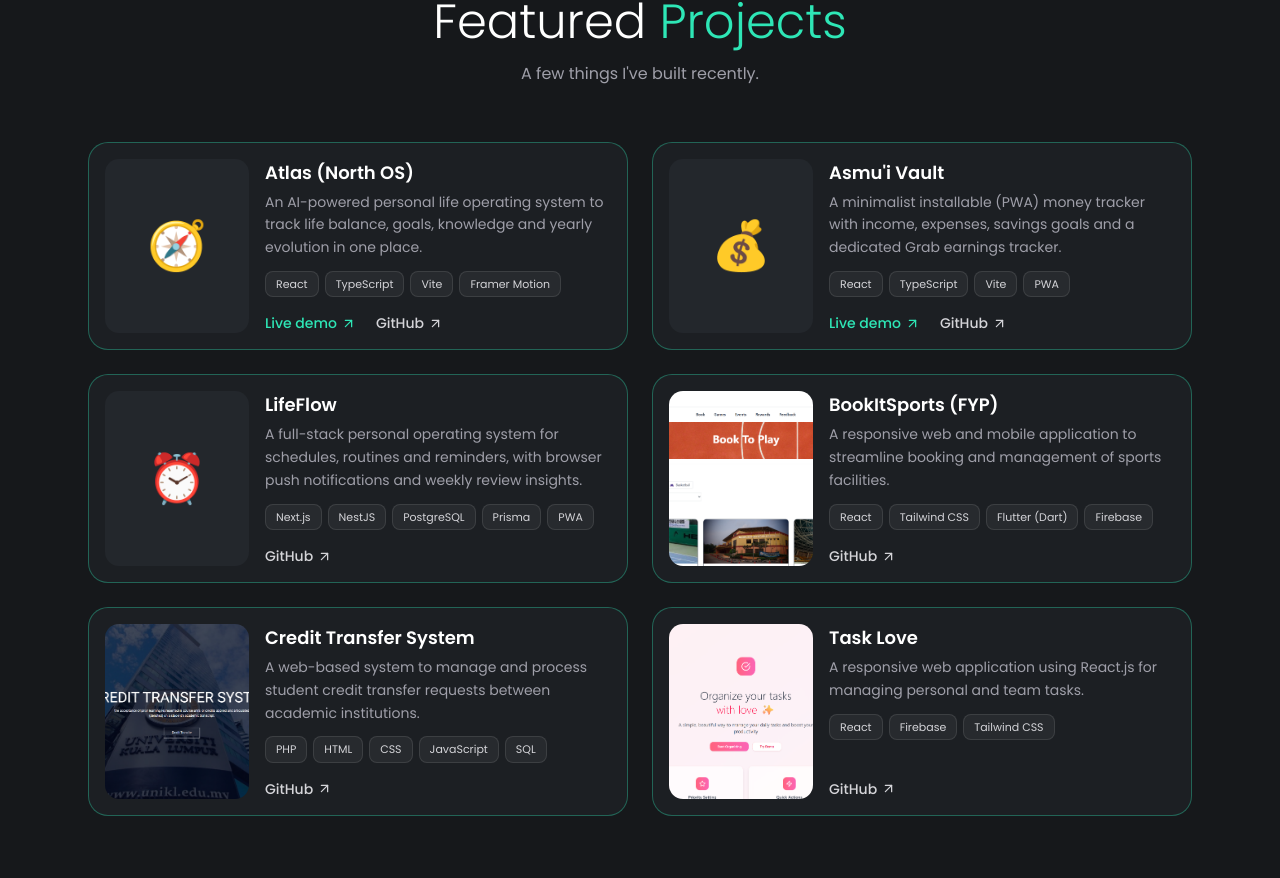
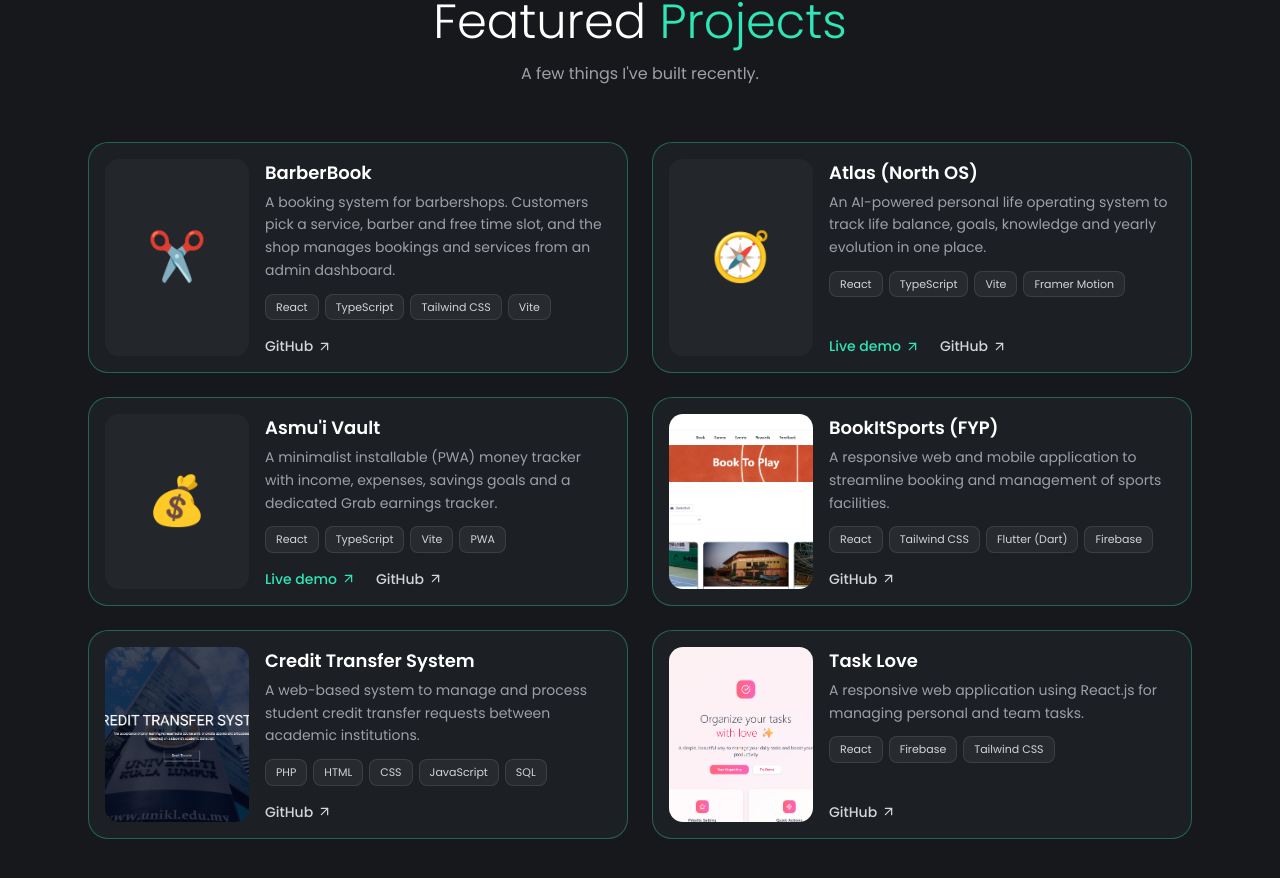
Before and after one commit to aiman279/portfolioNew, a React (Vite) app: page / in a window 1280 px wide. Shown: the part 3895-4773 px from the top of the page. Built offline with nearby package versions, Linux system fonts and the light colour scheme.

Commit message:
feat(projects): replace LifeFlow with BarberBook

```diff
--- a/src/components/Projects.tsx
+++ b/src/components/Projects.tsx
@@ -1,6 +1,15 @@
 import { ArrowUpRight } from "lucide-react";
 
 const projects = [
+  {
+    title: "BarberBook",
+    description:
+      "A booking system for barbershops. Customers pick a service, barber and free time slot, and the shop manages bookings and services from an admin dashboard.",
+    tech: ["React", "TypeScript", "Tailwind CSS", "Vite"],
+    image: "✂️",
+    github: "https://github.com/aiman279/barberbook",
+    live: "#",
+  },
   {
     title: "Atlas (North OS)",
     description:
@@ -18,15 +27,6 @@ const projects = [
     image: "💰",
     github: "https://github.com/aiman279/asmui-vault",
     live: "https://asmui-vault-three.vercel.app",
-  },
-  {
-    title: "LifeFlow",
-    description:
-      "A full-stack personal operating system for schedules, routines and reminders, with browser push notifications and weekly review insights.",
-    tech: ["Next.js", "NestJS", "PostgreSQL", "Prisma", "PWA"],
-    image: "⏰",
-    github: "https://github.com/aiman279/lifeflow",
-    live: "#",
   },
   {
     title: "BookItSports (FYP)",
```
